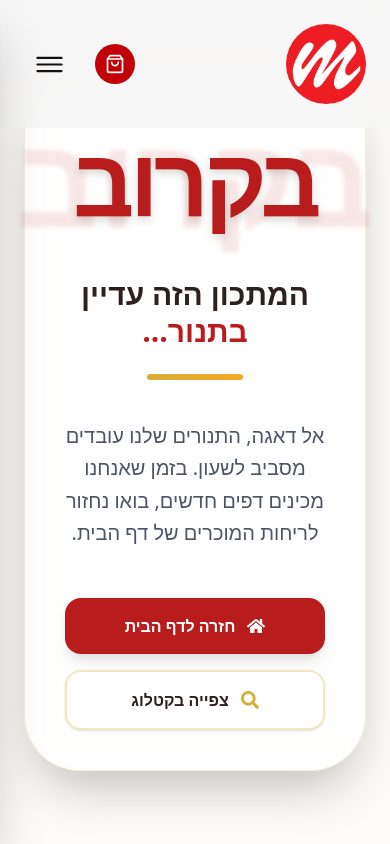
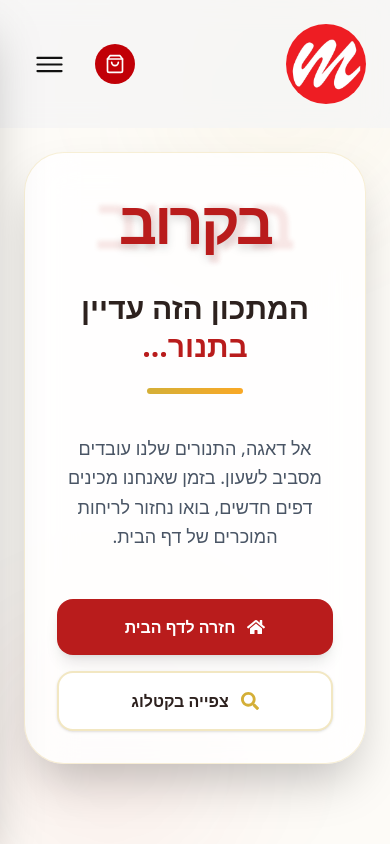
Before and after one commit to yuvalzakay25/marzipan-bakery-rebuilt, a React (Vite) app: page /holidays in a window 390 px wide. Shown: the top 844 px of the page. Built offline with nearby package versions, Linux system fonts and the light colour scheme.

Commit message:
Fix ComingSoon responsive design and mobile padding

```diff
--- a/src/Pages/ComingSoon/ComingSoon.jsx
+++ b/src/Pages/ComingSoon/ComingSoon.jsx
@@ -1,4 +1,3 @@
-    // שימוש ב-react-icons/fa
 import { FaHome, FaSearch } from "react-icons/fa";
 import { Link } from "react-router-dom";
 import PageTitle from "../../components/PageTitle/PageTitle.jsx";
@@ -6,46 +5,48 @@
 function ComingSoon() {
     return (
         <div
-        className="min-h-screen bg-[#FDFBF7] flex items-center justify-center p-6 text-center font-sans relative overflow-hidden select-none"
+            // תיקון 1: הוספת Padding עליון (pt-24) כדי שה-Navbar לא יסתיר את התוכן במובייל
+            className="min-h-screen bg-[#FDFBF7] flex items-center justify-center p-6 pt-24 md:pt-0 text-center font-sans relative overflow-hidden select-none"
             dir="rtl"
         >
             <PageTitle title="בקרוב - מאפיית מרציפן" />
-        <div className="max-w-2xl w-full bg-white/80 backdrop-blur-xl p-10 md:p-16 rounded-[3.5rem] shadow-2xl border border-[#D4AF37]/20 relative z-10 transition-all hover:shadow-[0_20px_60px_rgba(212,175,55,0.15)] duration-500">
-            {/* תצוגת ה-404 עם עומק */}
+
+            {/* תיקון 2: הוספת z-10 ומוודא שהכרטיס לא רחב מדי במובייל */}
+            <div className="max-w-2xl w-full bg-white/80 backdrop-blur-xl p-8 md:p-16 rounded-[2.5rem] md:rounded-[3.5rem] shadow-2xl border border-[#D4AF37]/20 relative z-10 transition-all hover:shadow-[0_20px_60px_rgba(212,175,55,0.15)] duration-500">
+
+                {/* תצוגת ה"בקרוב" */}
                 <div className="text-[#B91C1C] mb-8 flex justify-center">
                     <div className="relative">
-                <span className="text-9xl font-black opacity-10 blur-[2px] select-none">
+                        {/* תיקון 3: הקטנת הטקסט הענק במובייל (text-7xl במקום 9xl) למניעת חריגה מהמסך */}
+                        <span className="text-7xl md:text-9xl font-black opacity-10 blur-[2px] select-none">
                             בקרוב
                         </span>
                         <div className="absolute inset-0 flex items-center justify-center">
-                <span className="text-8xl font-black drop-shadow-lg tracking-tighter">
+                            <span className="text-6xl md:text-8xl font-black drop-shadow-lg tracking-tighter">
                                 בקרוב
                             </span>
                         </div>
                     </div>
                 </div>
 
-            {/* הודעת הטקסט */}
                 <header>
-            <h1 className="font-bold text-3xl md:text-5xl font-black text-[#2D211E] mb-6 leading-tight">
+                    <h1 className="text-3xl md:text-5xl font-black text-[#2D211E] mb-6 leading-tight">
                         המתכון הזה עדיין
                         <br />
                         <span className="text-[#B91C1C]">בתנור...</span>
                     </h1>
-            {/* קו הפרדה מעוצב */}
                     <div className="w-24 h-1.5 bg-gradient-to-r from-[#D4AF37] to-[#F9A825] mx-auto rounded-full mb-10"></div>
                 </header>
 
-            <p className="text-xl text-gray-600 mb-12 leading-relaxed font-light max-w-md mx-auto">
+                <p className="text-lg md:text-xl text-gray-600 mb-12 leading-relaxed font-light max-w-md mx-auto">
                     אל דאגה, התנורים שלנו עובדים מסביב לשעון. בזמן שאנחנו מכינים דפים
                     חדשים, בואו נחזור לריחות המוכרים של דף הבית.
                 </p>
 
-            {/* 3. כפתורי ניווט מעוצבים (כרגע כ-button) */}
                 <nav className="flex flex-col sm:flex-row gap-4 justify-center">
                     <Link
                         to="/"
-                className="flex items-center justify-center gap-3 bg-[#B91C1C] text-white px-8 py-4 rounded-2xl font-bold hover:bg-[#2D211E] transition-all duration-300 hover:-translate-y-1 shadow-lg hover:shadow-red-900/20"
+                        className="flex items-center justify-center gap-3 bg-[#B91C1C] text-white px-8 py-4 rounded-2xl font-bold hover:bg-[#2D211E] transition-all duration-300 hover:-translate-y-1 shadow-lg hover:shadow-red-900/20 cursor-pointer"
                     >
                         <FaHome size={18} />
                         חזרה לדף הבית
@@ -53,13 +54,17 @@
 
                     <Link
                         to="/catalog"
-                className="flex items-center justify-center gap-3 bg-white text-[#2D211E] border-2 border-[#D4AF37]/30 px-8 py-4 rounded-2xl font-bold hover:bg-[#FAFAFA] hover:border-[#D4AF37] transition-all duration-300 hover:-translate-y-1 shadow-sm"
+                        className="flex items-center justify-center gap-3 bg-white text-[#2D211E] border-2 border-[#D4AF37]/30 px-8 py-4 rounded-2xl font-bold hover:bg-[#FAFAFA] hover:border-[#D4AF37] transition-all duration-300 hover:-translate-y-1 shadow-sm cursor-pointer"
                     >
                         <FaSearch size={18} className="text-[#D4AF37]" />
                         צפייה בקטלוג
                     </Link>
                 </nav>
             </div>
+
+            {/* קישוט רקע קטן שמוסיף עומק */}
+            <div className="absolute top-[-5%] right-[-5%] w-64 h-64 bg-[#D4AF37]/5 rounded-full blur-3xl"></div>
+            <div className="absolute bottom-[-5%] left-[-5%] w-64 h-64 bg-[#B91C1C]/5 rounded-full blur-3xl"></div>
         </div>
     );
 }
```
Lines whose indentation alone changed are shown as unchanged.
